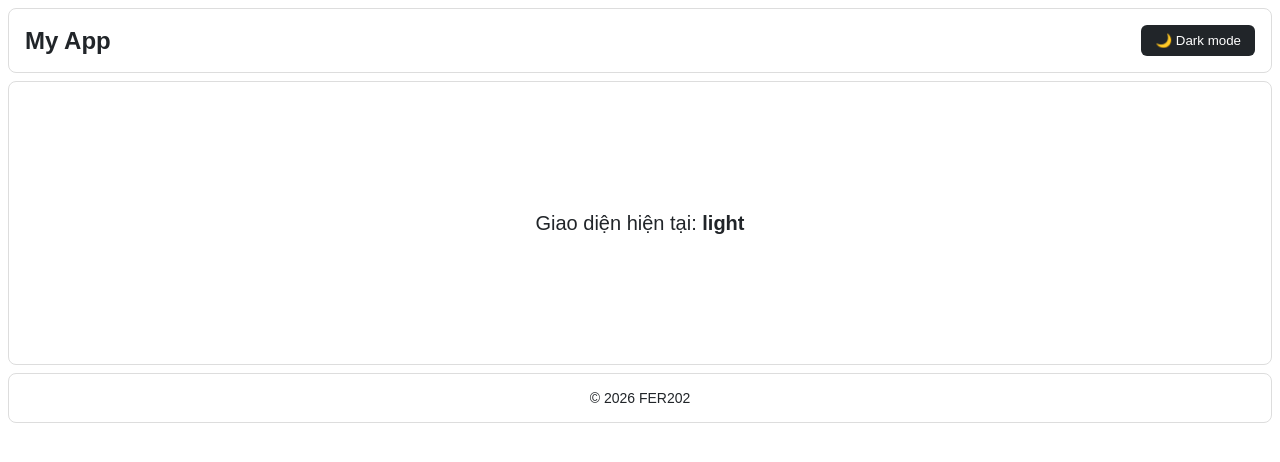
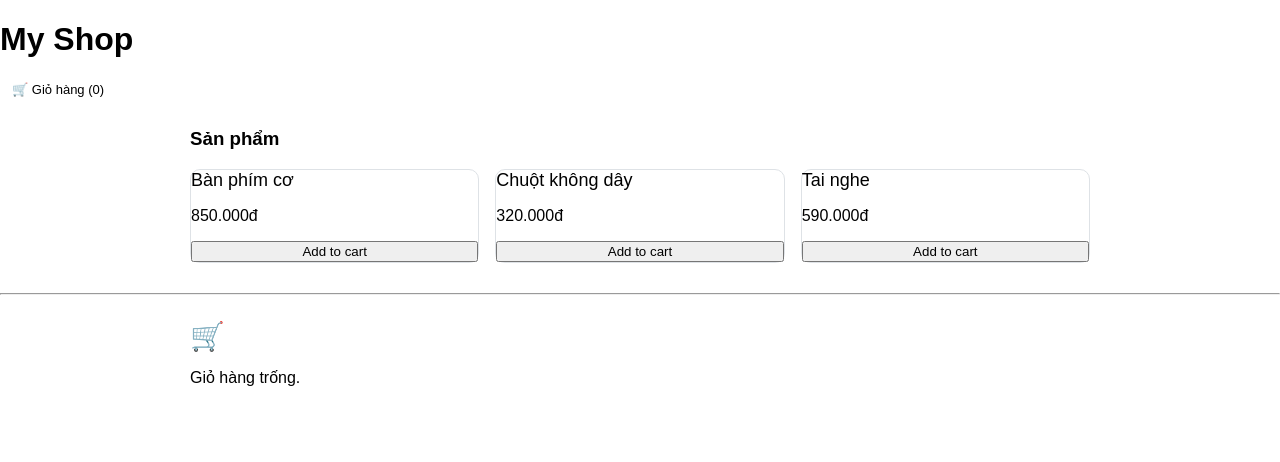
Before and after one commit to nguyenkimanhduy811-DN/FER202_FA26_NguyenKimAnhDuy, a React (Vite) app in the folder Slot9/theme-context-demo/: page / in a window 1280 px wide. Shown: the top 462 px of the page. Built offline with nearby package versions, Linux system fonts and the light colour scheme.

Commit message:
feat(cart): assemble cart application

```diff
--- a/Slot9/theme-context-demo/src/App.jsx
+++ b/Slot9/theme-context-demo/src/App.jsx
@@ -1,13 +1,23 @@
-import Header from './components/Header';
-import Content from './components/Content';
-import Footer from './components/Footer';
+import { CartProvider } from './contexts/CartContext';
+import CartBadge from './components/CartBadge';
+import ProductList from './components/ProductList';
+import Cart from './components/Cart';
 
 export default function App() {
   return (
-    <>
-      <Header />
-      <Content />
-      <Footer />
-    </>
+    <CartProvider>
+      <div className="cart-app">
+        <header className="cart-header">
+          <h1>My Shop</h1>
+          <CartBadge />
+        </header>
+
+        <ProductList />
+
+        <hr />
+
+        <Cart />
+      </div>
+    </CartProvider>
   );
 }
```
